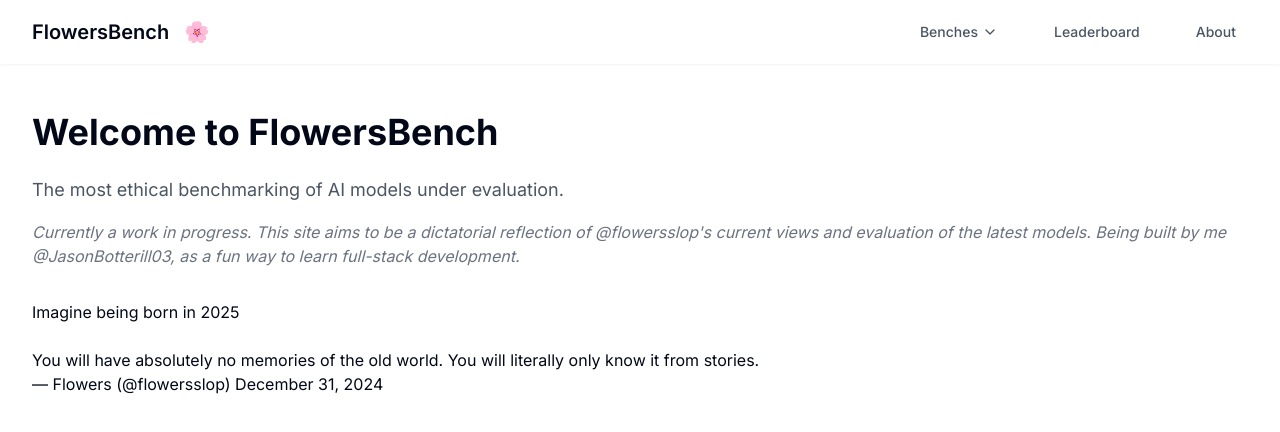
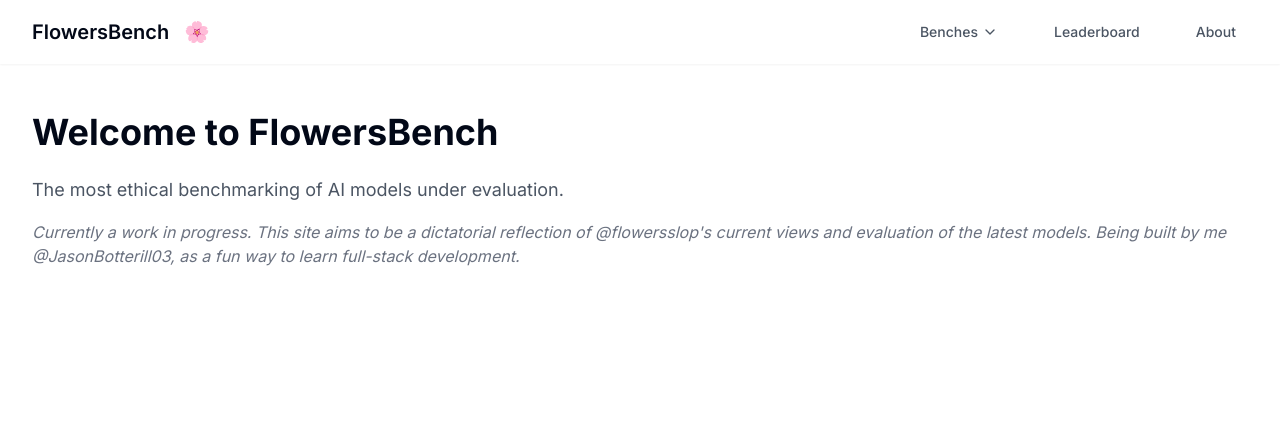
Before and after one commit to jasonthepenguin/flowers_bench, a Next.js app in the folder flowersbench/: page / in a window 1280 px wide. Shown: the top 432 px of the page. Built offline with nearby package versions, Linux system fonts and the light colour scheme.

Commit message:
Add fix embed tweet reload

```diff
--- /dev/null
+++ b/flowersbench/app/components/TweetEmbed.tsx
@@ -0,0 +1,52 @@
+"use client";
+
+// app/components/TweetEmbed.tsx
+
+
+import { useEffect } from "react";
+import Script from "next/script";
+
+declare global {
+    interface Window {
+      twttr?: {
+        widgets: {
+          load: () => void;
+          [key: string]: any;
+        };
+      };
+    }
+  }
+
+
+
+type TweetEmbedProps = {
+  tweetUrl: string;
+};
+
+const TweetEmbed: React.FC<TweetEmbedProps> = ({ tweetUrl }) => {
+  useEffect(() => {
+    // Wait until the component is mounted in the browser, then re-initialize
+    if (window?.twttr?.widgets) {
+      window.twttr.widgets.load();
+    }
+  }, []);
+
+  return (
+    <>
+      {/* Actual blockquote for the embed */}
+      <blockquote className="twitter-tweet">
+        <a href={tweetUrl}></a>
+      </blockquote>
+
+      {/* Ensure the Twitter script is present. Could load it once globally,
+          but this is fine if you just do it here. */}
+      <Script
+        async
+        src="https://platform.twitter.com/widgets.js"
+        charSet="utf-8"
+      />
+    </>
+  );
+};
+
+export default TweetEmbed;
--- a/flowersbench/app/page.tsx
+++ b/flowersbench/app/page.tsx
@@ -2,10 +2,10 @@
 "use client";
 
 import Script from "next/script";
+import TweetEmbed from "./components/TweetEmbed";
 
 export default function Home() {
   return (
-    <>
     <div className="max-w-7xl mx-auto px-4 sm:px-6 lg:px-8">
       <div className="py-12">
         <h1 className="text-4xl font-bold mb-6">Welcome to FlowersBench</h1>
@@ -14,32 +14,14 @@ export default function Home() {
         </p>
 
         <p className="text-md text-gray-500 italic mb-8">
-            Currently a work in progress. This site aims to be a dictatorial reflection of @flowersslop&#39;s current views and evaluation of the latest models. Being built by me @JasonBotterill03, as a fun way to learn full-stack development.
+          Currently a work in progress. This site aims to be a dictatorial reflection
+          of @flowersslop&#39;s current views and evaluation of the latest models.
+          Being built by me @JasonBotterill03, as a fun way to learn full-stack development.
         </p>
 
-          {/* Embedded Tweet */}
-          <blockquote className="twitter-tweet">
-            <p lang="en" dir="ltr">
-              Imagine being born in 2025
-              <br />
-              <br />
-              You will have absolutely no memories of the old world. You will
-              literally only know it from stories.
-            </p>
-            &mdash; Flowers (@flowersslop)&nbsp;
-            <a href="https://twitter.com/flowersslop/status/1874058976184459478?ref_src=twsrc%5Etfw">
-              December 31, 2024
-            </a>
-          </blockquote>
+        {/* Embedded Tweet via our dedicated component */}
+        <TweetEmbed tweetUrl="https://twitter.com/flowersslop/status/1874058976184459478?ref_src=twsrc%5Etfw" />
       </div>
     </div>
-
-      {/* Twitter script */}
-      <Script
-        async
-        src="https://platform.twitter.com/widgets.js"
-        charSet="utf-8"
-      />
-    </>
   );
 }
```
Lines whose indentation alone changed are shown as unchanged.
